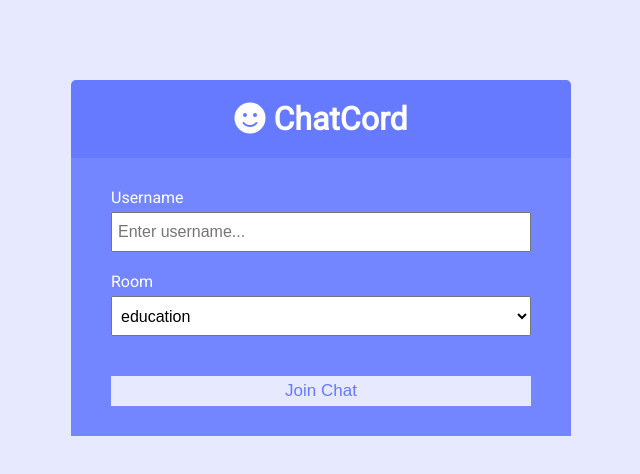
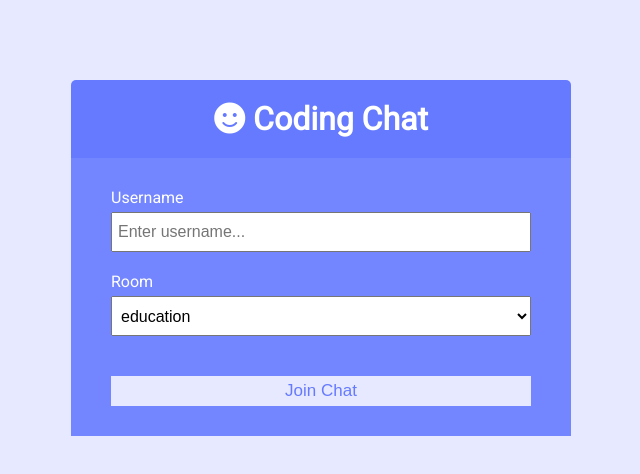
Before and after one commit to bassemre/Coding-Chat-APP-, a website: page public/index.html in a window 1280 px wide. Shown: the whole page, without its empty margins (319-959 px from the left). Drawn offline with Linux system fonts and the light colour scheme.

Commit message:
initial commit

```diff
--- a/public/index.html
+++ b/public/index.html
@@ -16,7 +16,7 @@
 	<body>
 		<div class="join-container">
 			<header class="join-header">
-				<h1><i class="fas fa-smile"></i> ChatCord</h1>
+				<h1><i class="fas fa-smile"></i> Coding Chat</h1>
 			</header>
 			<main class="join-main">
 				<form action="chat.html">
```
Also changed, not shown: public/chat.html (+1 -1 lines).
